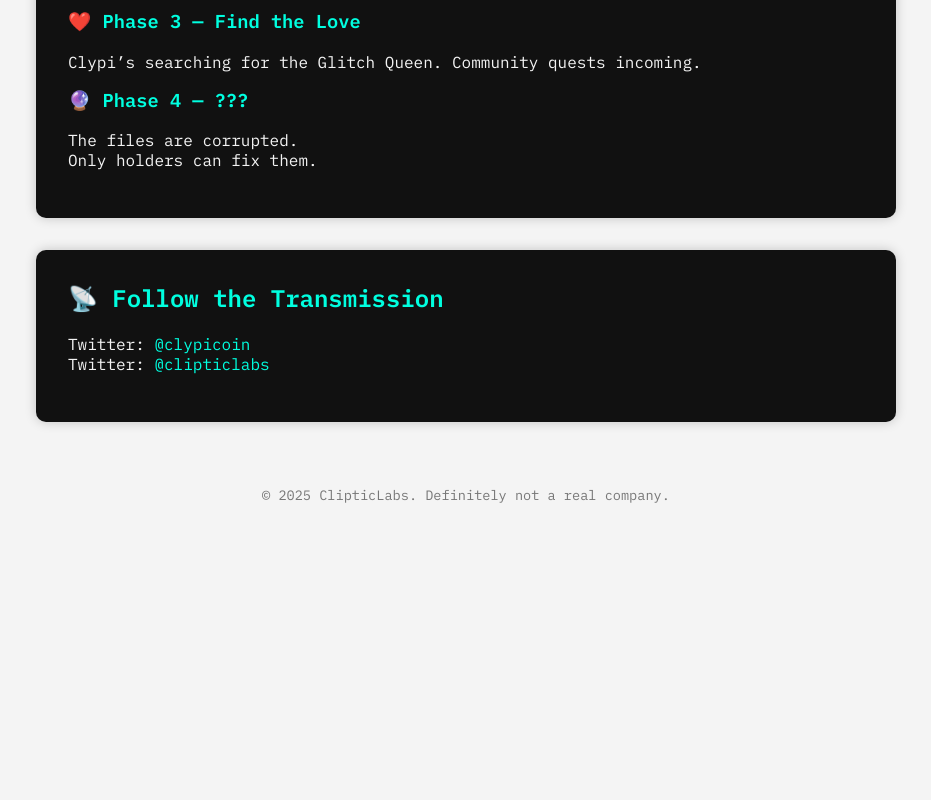
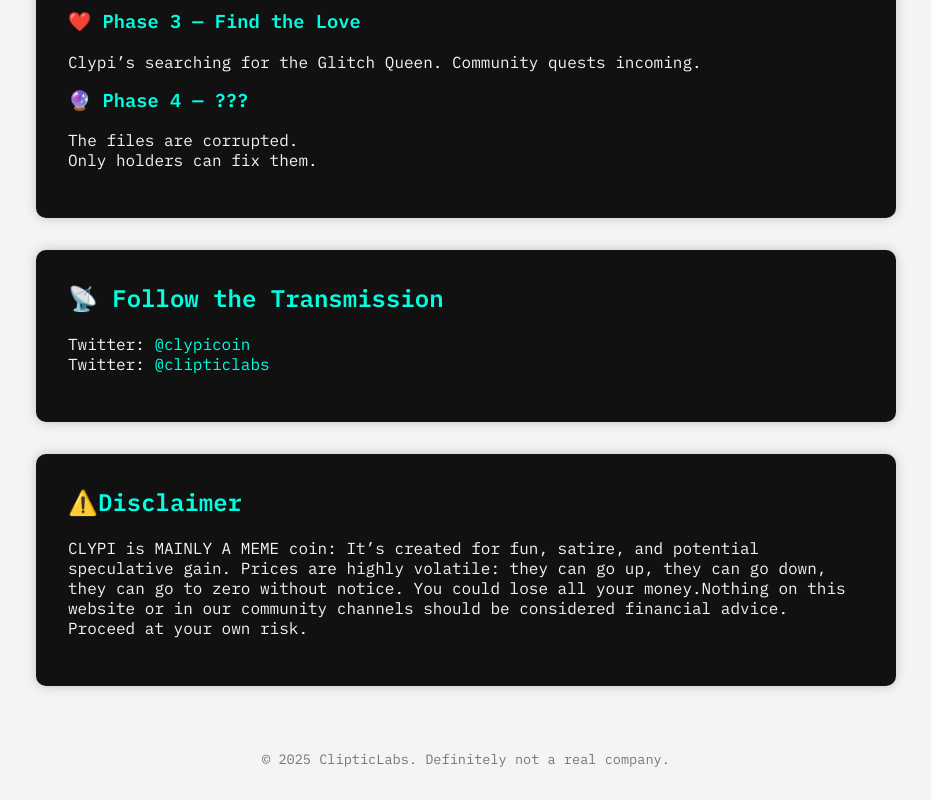
Before and after one commit to clipticlabs/clypi-site, a plain HTML site: page index.html in a window 1280 px wide. Shown: the part 1724-2524 px from the top of the page, without its empty margins (174-1105 px from the left). Before the commit the page ends 2260 px from the top, so only its background shows below. Drawn offline with Linux system fonts and the light colour scheme.

Commit message:
Update index.html

```diff
--- a/index.html
+++ b/index.html
@@ -93,6 +93,14 @@
         Twitter: <a href="https://twitter.com/clipticlabs" target="_blank">@clipticlabs</a><br>
       </p>
     </section>
+
+    <section class="box">
+      <h2>⚠️Disclaimer</h2>
+      <p>CLYPI is MAINLY A MEME coin: It’s created for fun, satire, and potential speculative gain. Prices are highly volatile: they can go up, they can go down, they can go to zero without notice.
+        You could lose all your  money.Nothing on this website or in our community channels should be considered financial advice. Proceed at your own risk.
+      </p>
+    </section>
+
   </main>
 
   <footer>
```
